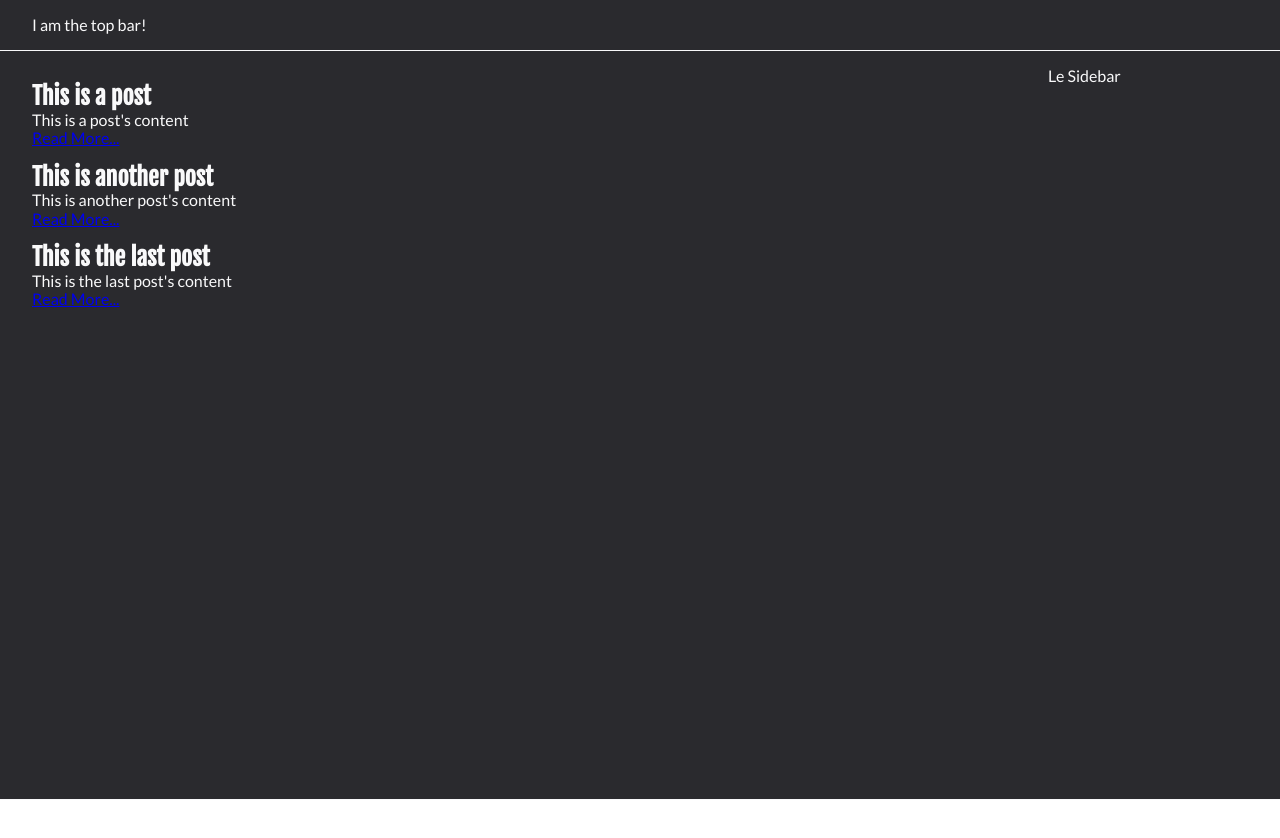
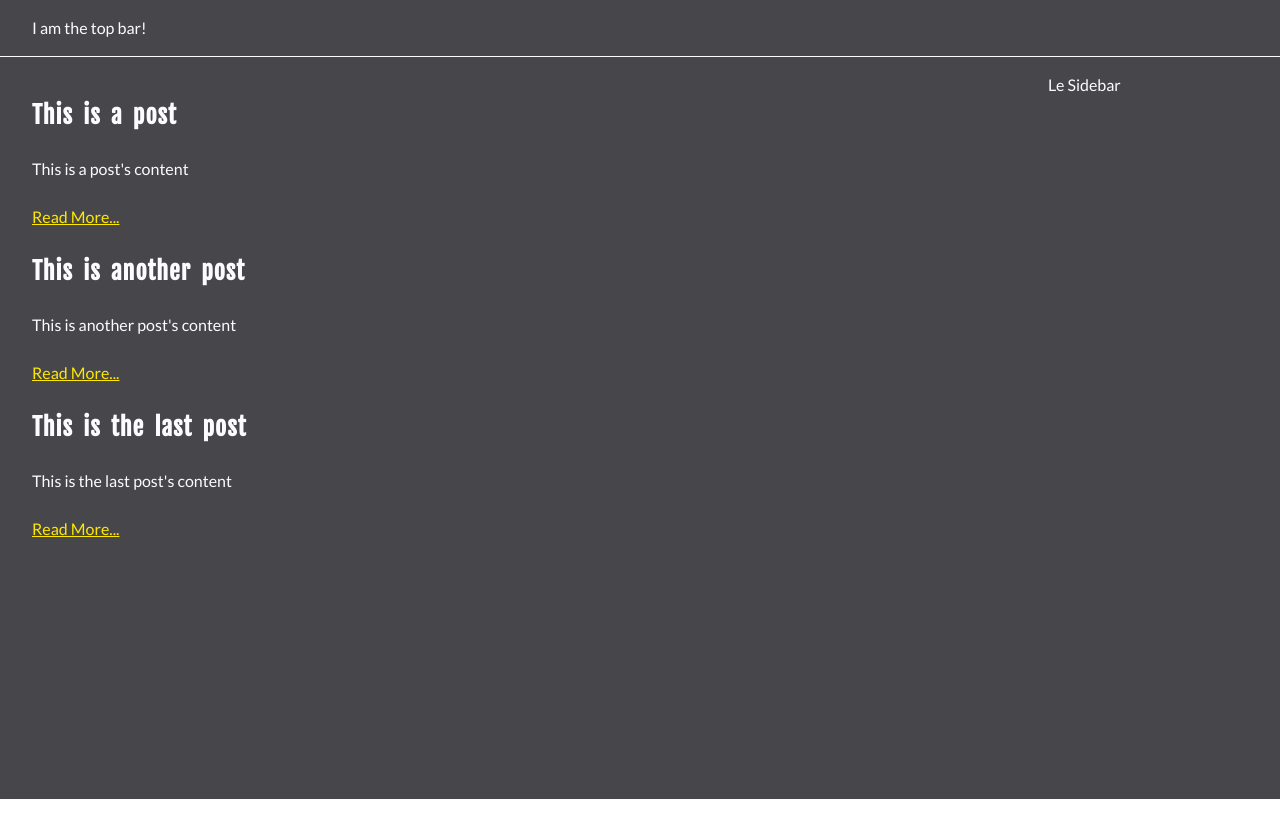
Before and after one commit to ogdendavis/therecoveringcrossfitter, a Nuxt app: page / in a window 1280 px wide. Shown: the top 838 px of the page. Built offline with nearby package versions, Linux system fonts and the light colour scheme.

Commit message:
Add colors and some vertical rhythm

```diff
--- a/assets/global.css
+++ b/assets/global.css
@@ -1,7 +1,10 @@
 /* Global variables */
 :root {
-  --white: #f9f9fa;
-  --black: #2a2a2e;
+  --white: #fcfcff;
+  --black: #47474b;
+  --blue: #2626ff;
+  --yellow: #ffe800;
+  --orange: #ff9200;
   --footer-height: 200px;
 }
 
--- a/assets/typography.css
+++ b/assets/typography.css
@@ -1,3 +1,10 @@
+body {
+  font-family: 'Lato', sans-serif;
+  /* Vertical rhythm! */
+  font-size: 16px;
+  line-height: 1.5;
+}
+
 h1,
 h2,
 h3,
@@ -5,8 +12,18 @@ h4,
 h5,
 h6 {
   font-family: 'Fjalla One', sans-serif;
+  letter-spacing: 1px;
+  word-spacing: 0.25rem;
 }
 
-body {
-  font-family: 'Lato', sans-serif;
+p {
+  /* Vertical rhythm! */
+  margin: 1.5em auto;
 }
+
+a {
+  color: var(--yellow);
+}
+a:visited {
+  color: var(--orange);
+}
--- a/components/PostPreview.vue
+++ b/components/PostPreview.vue
@@ -20,6 +20,6 @@ export default {
 
 <style scoped>
 article {
-  margin: 1rem 0;
+  margin: 1.5em 0;
 }
 </style>
```
